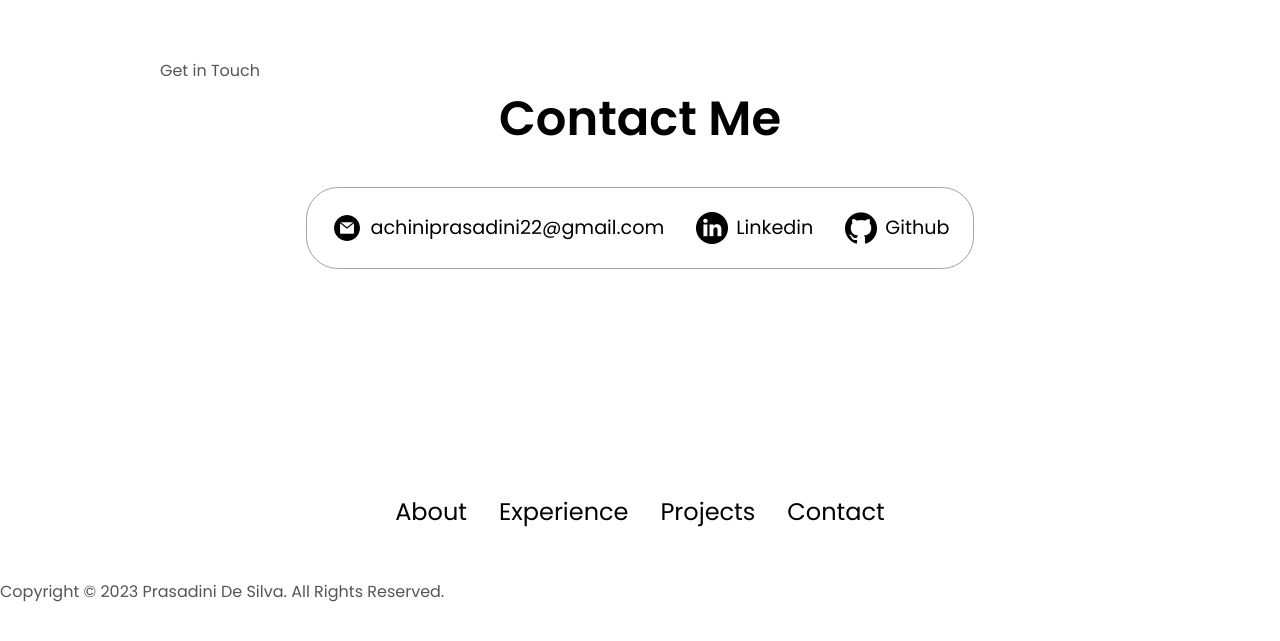
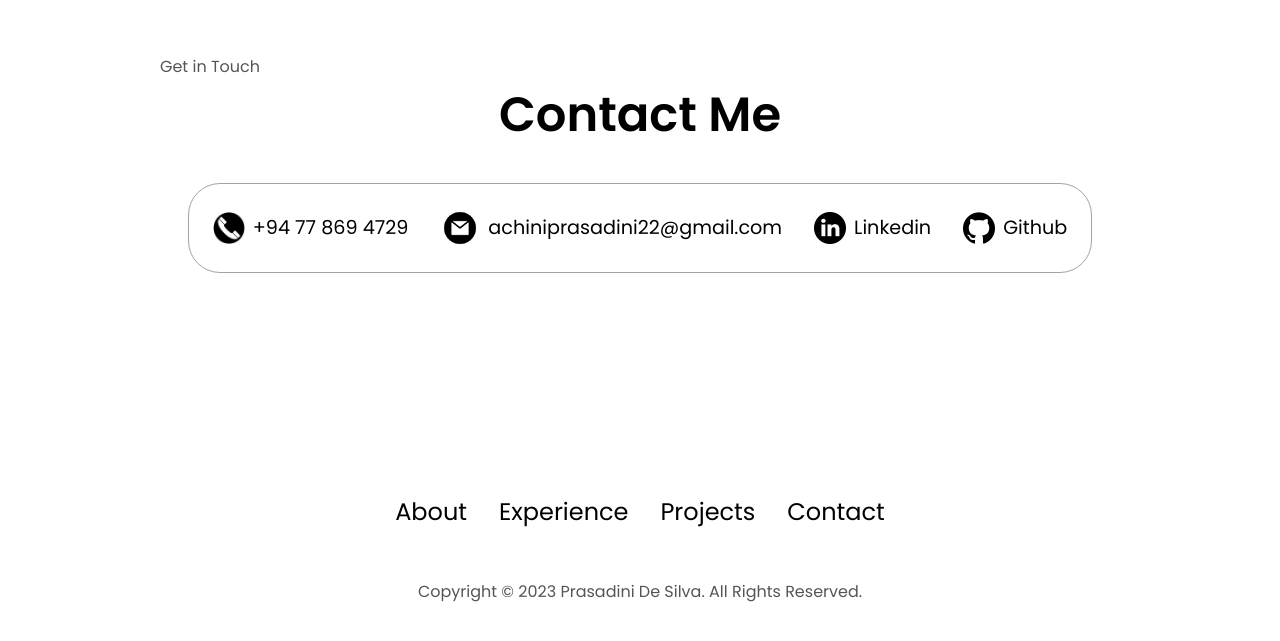
Before and after one commit to desilva-se19047/Portfolio, a plain HTML site: page index.html in a window 1280 px wide. Shown: the part 3197-3838 px from the top of the page. Before the commit the page ends 3801 px from the top, so only its background shows below. Drawn offline with Linux system fonts and the light colour scheme.

Commit message:
edit footer

```diff
--- a/index.html
+++ b/index.html
@@ -159,7 +159,11 @@
         <h1 class="title">Contact Me</h1>
         <div class="contact-info-upper-container">
             <div class="contact-info-container">
-                <img src="./assets/email.png" alt="Email icon" class="icon contact-icon">
+                <img src="./assets/phone.png" alt="Phone icon" class="icon contact-icon phone-icon">
+                <p><a href="callto:+94778694729">+94 77 869 4729</a></p>
+            </div>
+            <div class="contact-info-container">
+                <img src="./assets/email.png" alt="Email icon" class="icon contact-icon email-icon">
                 <p><a href="mailto:achiniprasadini22@gmail.com">achiniprasadini22@gmail.com</a></p>
             </div>
             <div class="contact-info-container">
@@ -184,7 +188,7 @@
           </div>
         </nav>
         <p>Copyright &#169; 2023 Prasadini De Silva. All Rights Reserved.</p>
-      </footer>
+    </footer>
     <script src="script.js"></script>
 </body>
 </html>
--- a/style.css
+++ b/style.css
@@ -404,3 +404,18 @@ section {
   .email-icon {
     height: 2.5rem;
   }
+
+  .phone-icon {
+    background: none;
+  }
+
+/* FOOTER SECTION */
+
+  footer {
+    height: 26vh;
+    margin: 0 1rem;
+  }
+
+  footer p {
+    text-align: center;
+  }
```
Also changed, not shown: assets/132-1322465_transparent-tel-icon-png-vector-call-logo-png.png (added), assets/phone.png (added).
